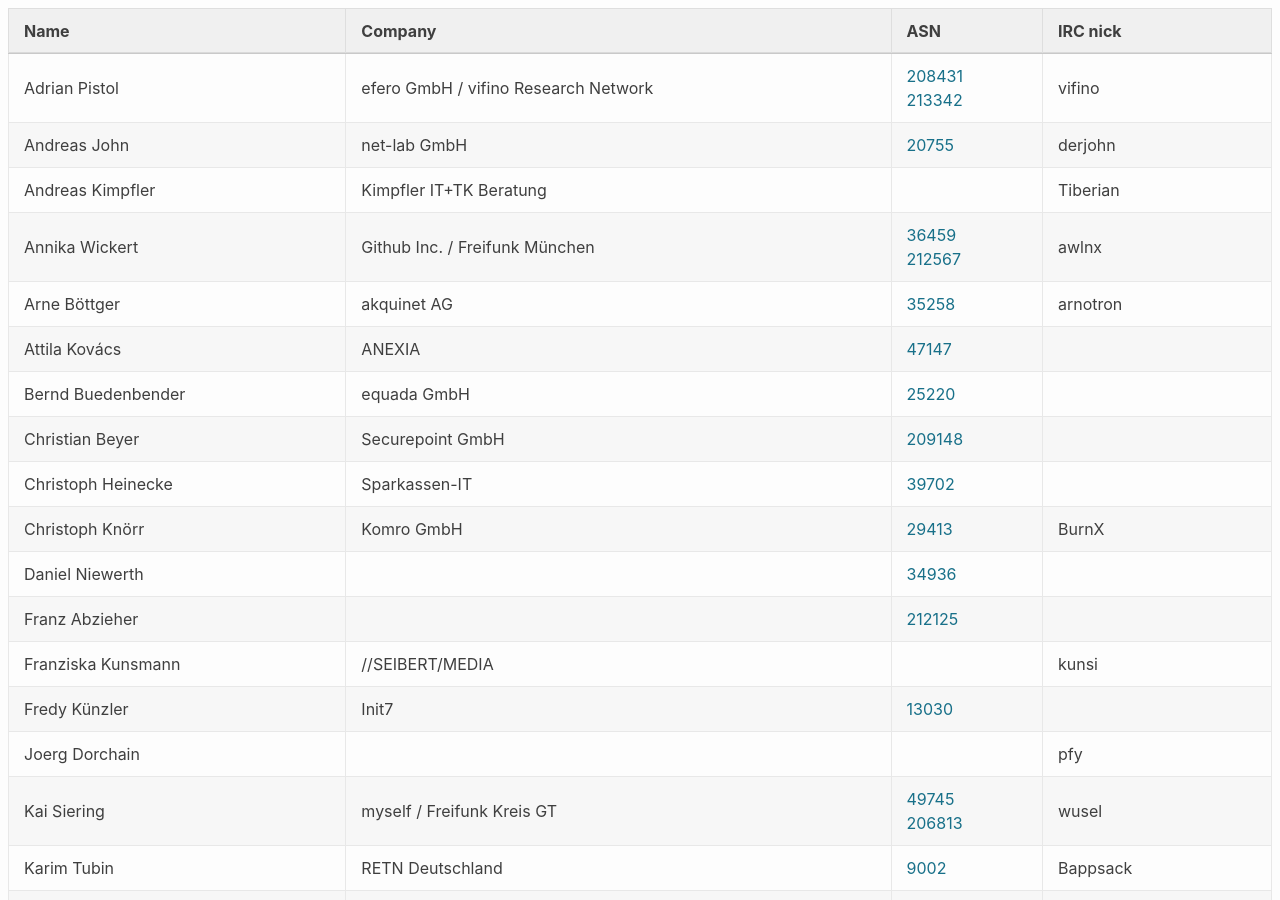
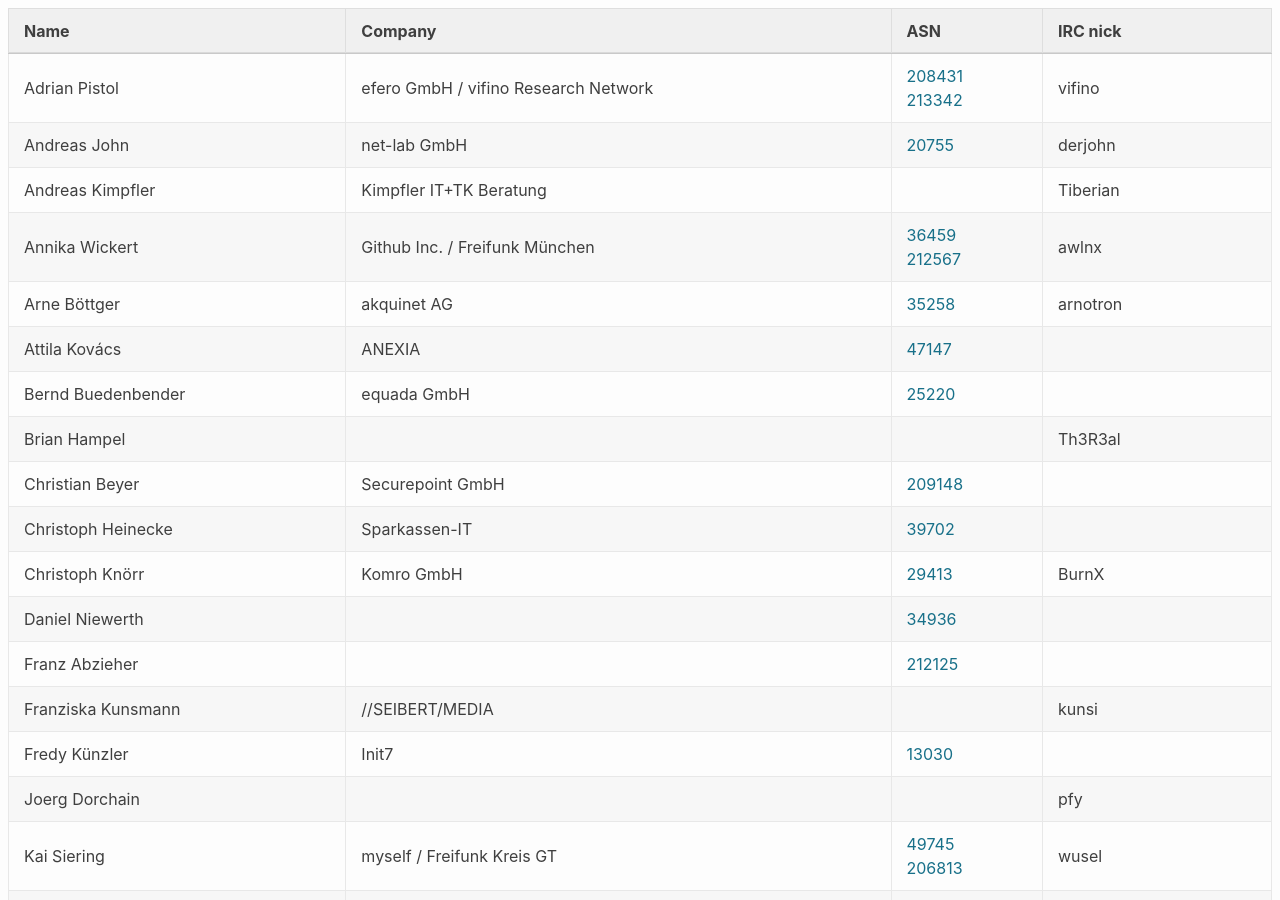
Before and after one commit to denog/pretix-attendeelist, a Jekyll site: the page built from meetup_2021_02/index.markdown, in a window 1280 px wide and 900 px high. Built offline with Jekyll 4.4.1, drawn with Linux system fonts in a browser that asks for light colours.

Commit message:
Latest data: Mon Apr 12 14:39:20 UTC 2021

```diff
--- a/_data/attendees_meetup_2021-02.json
+++ b/_data/attendees_meetup_2021-02.json
@@ -40,6 +40,12 @@
     "company": "equada GmbH",
     "irc": null,
     "asn": "25220"
+  },
+  {
+    "name": "Brian Hampel",
+    "company": null,
+    "irc": "Th3R3al",
+    "asn": null
   },
   {
     "name": "Christian Beyer",
```
